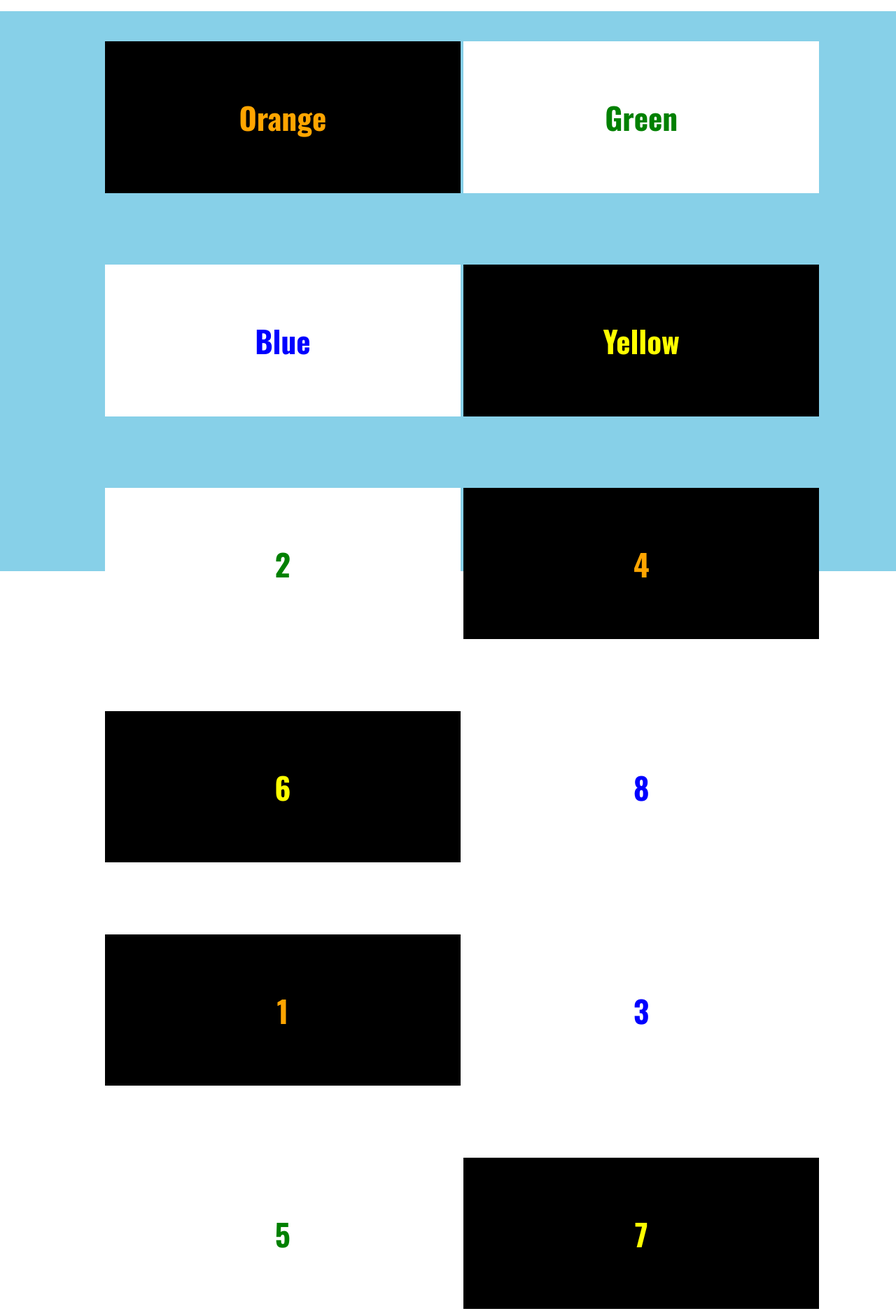
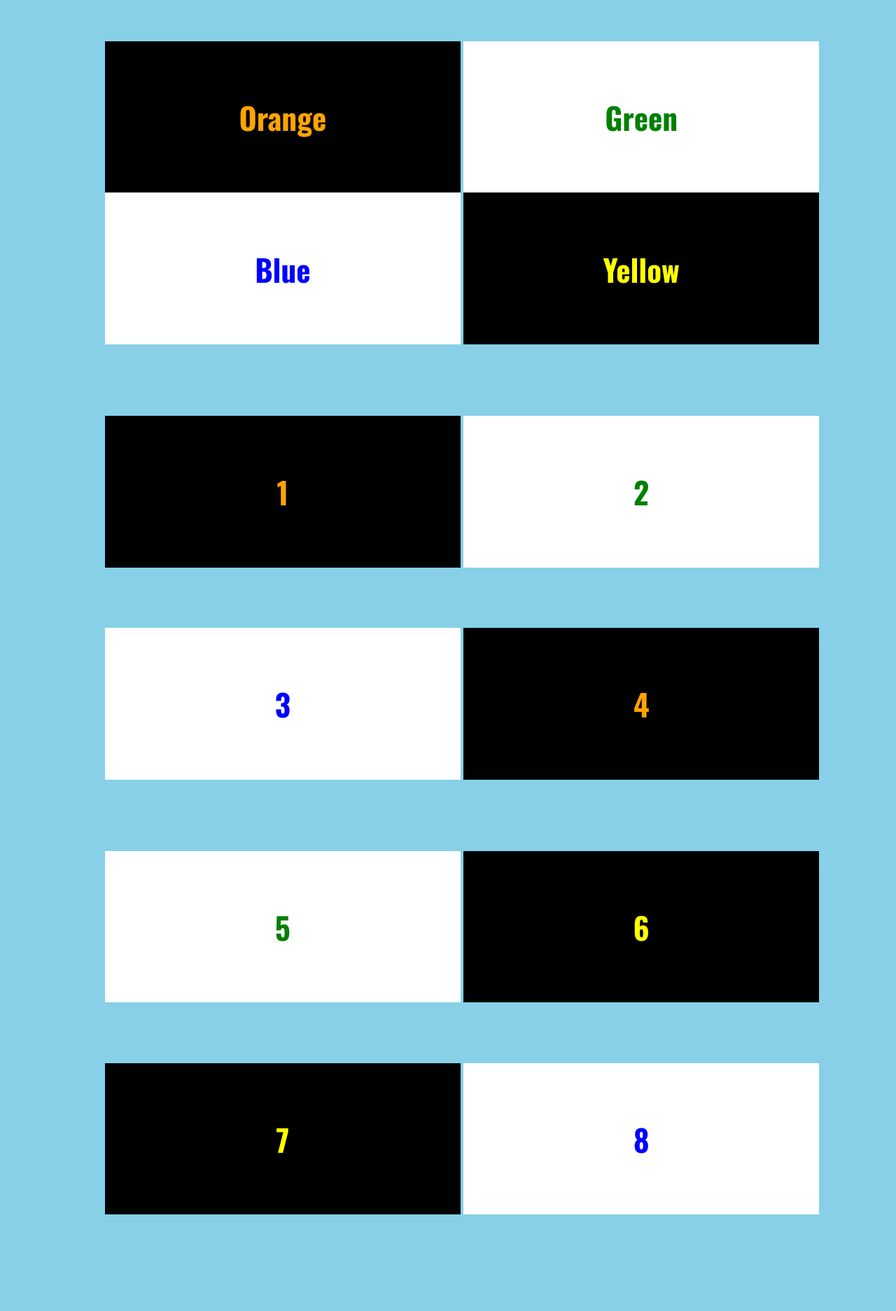
Before and after one commit to elizabethtran135/p3-tran-elizabeth, a website: page index.html in a window 1280 px wide. Shown: the whole page at 70% size. After the commit the page ends 1778 px from the top, so only its background shows below. Drawn offline with nearby package versions, Linux system fonts and the light colour scheme.

Commit message:
Add js css

```diff
--- a/index.html
+++ b/index.html
@@ -17,15 +17,13 @@
     <!-- Main Section -->
     <main>
       <div class="layer1">
-        <ul>
+        <ul id="test">
           <li class="up left">
             <p class="block o">Orange</p>
           </li>
           <li class="up right">
             <p class="block g">Green</p>
           </li>
-        </ul>
-        <ul>
           <li class="down left">
             <p class="block b">Blue</p>
           </li>
@@ -37,36 +35,35 @@
       <div class="layer2">
         <ul>
           <li>
+            <p class="block one">1</p>
+          </li>
+          <li>
             <p class="block two">2</p>
+          </li>
+          <li>
+            <p class="block three">3</p>
           </li>
           <li>
             <p class="block four">4</p>
           </li>
         </ul>
         <ul>
-          <li>
-            <p class="block six">6</p>
-          </li>
-          <li>
-            <p class="block eight">8</p>
-          </li>
+
         </ul>
       </div>
       <div class="layer3">
         <ul>
           <li>
-            <p class="block one">1</p>
-          </li>
-          <li>
-            <p class="block three">3</p>
-          </li>
-        </ul>
-        <ul>
-          <li>
             <p class="block five">5</p>
           </li>
           <li>
+            <p class="block six">6</p>
+          </li>
+          <li>
             <p class="block seven">7</p>
+          </li>
+          <li>
+            <p class="block eight">8</p>
           </li>
         </ul>
       </div>
--- a/main.css
+++ b/main.css
@@ -1,16 +1,17 @@
 /* Main Menu Styling */
 body {
   margin: 0;
+  background-color: #87d0e8;
 }
 main {
   height: 100vh;
   text-align: center;
-  background-color: #87d0e8;
 }
 li {
   width: 41%;
   display: inline-block;
   text-align: center;
+  padding: 0%;
 }
 ul li p {
   padding: 15%;
@@ -49,10 +50,15 @@ ul li p {
 .blue {
   background-color: blue;
 }
-
-.up {
-  position: relative;
-  top: 0;
+.down {
+  margin-top: -7%;
+}
+.yaxis {
+  margin-top: 0%;
+  transition: all 2s;
+}
+.xaxis {
+  margin-right: 5%;
 }
 .show {
   transition: all 2s;
--- a/main.js
+++ b/main.js
@@ -42,13 +42,14 @@
 
 
 
-const slideOutAd = documentt.getElementById('slideout-ad')
+const tryIt = document.getElementById('test')
 
 //slideout after 3 seconds
 window.addEventListener('click', () => {
-  slideOutAd.classList.remove('hide');
-  slideOutAd.classList.add('show');
+  tryIt.classList.add('yaxis');
 });
 
 
 //slide ou
+
+//function 1 animation left right up down, css is in different 4 ids
```
